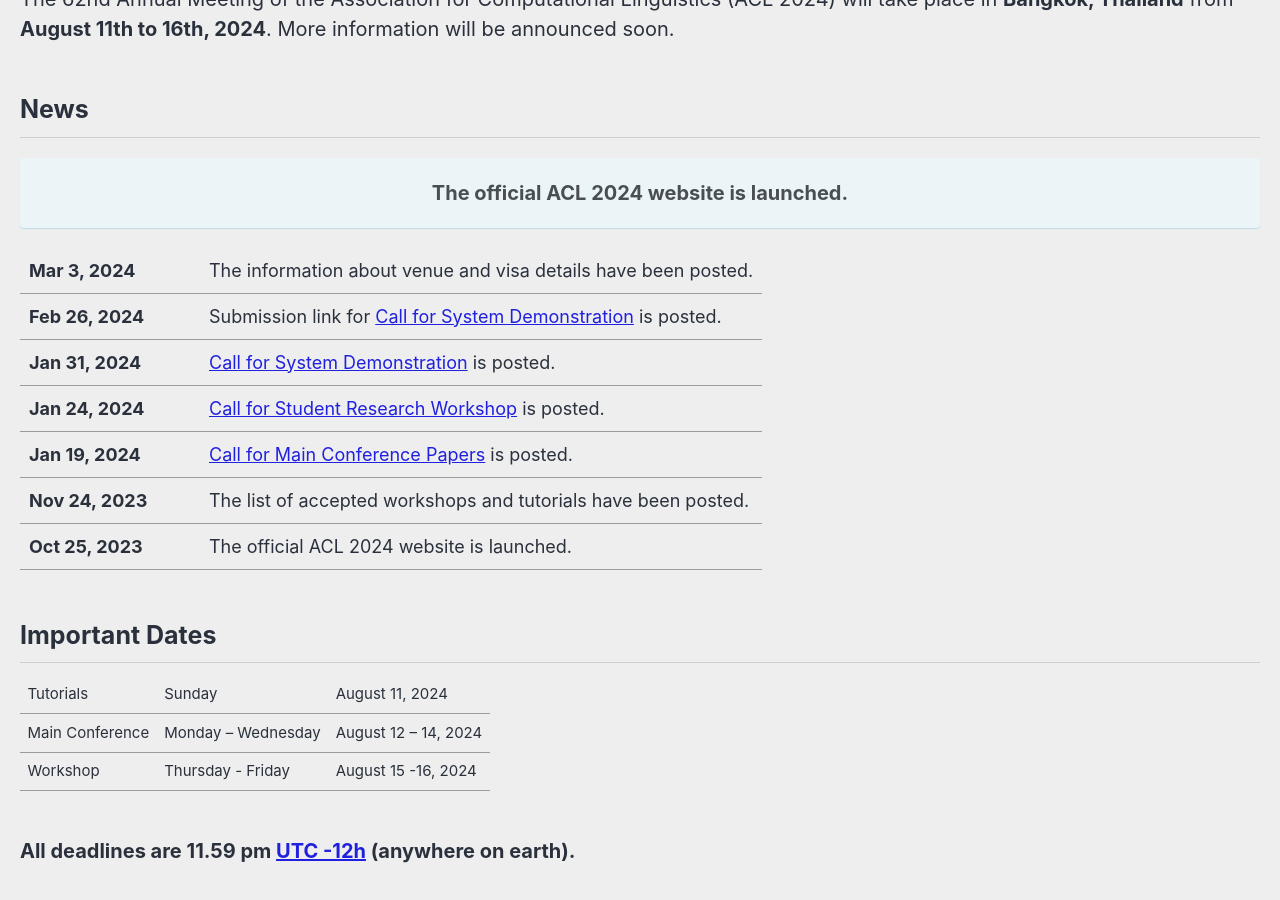
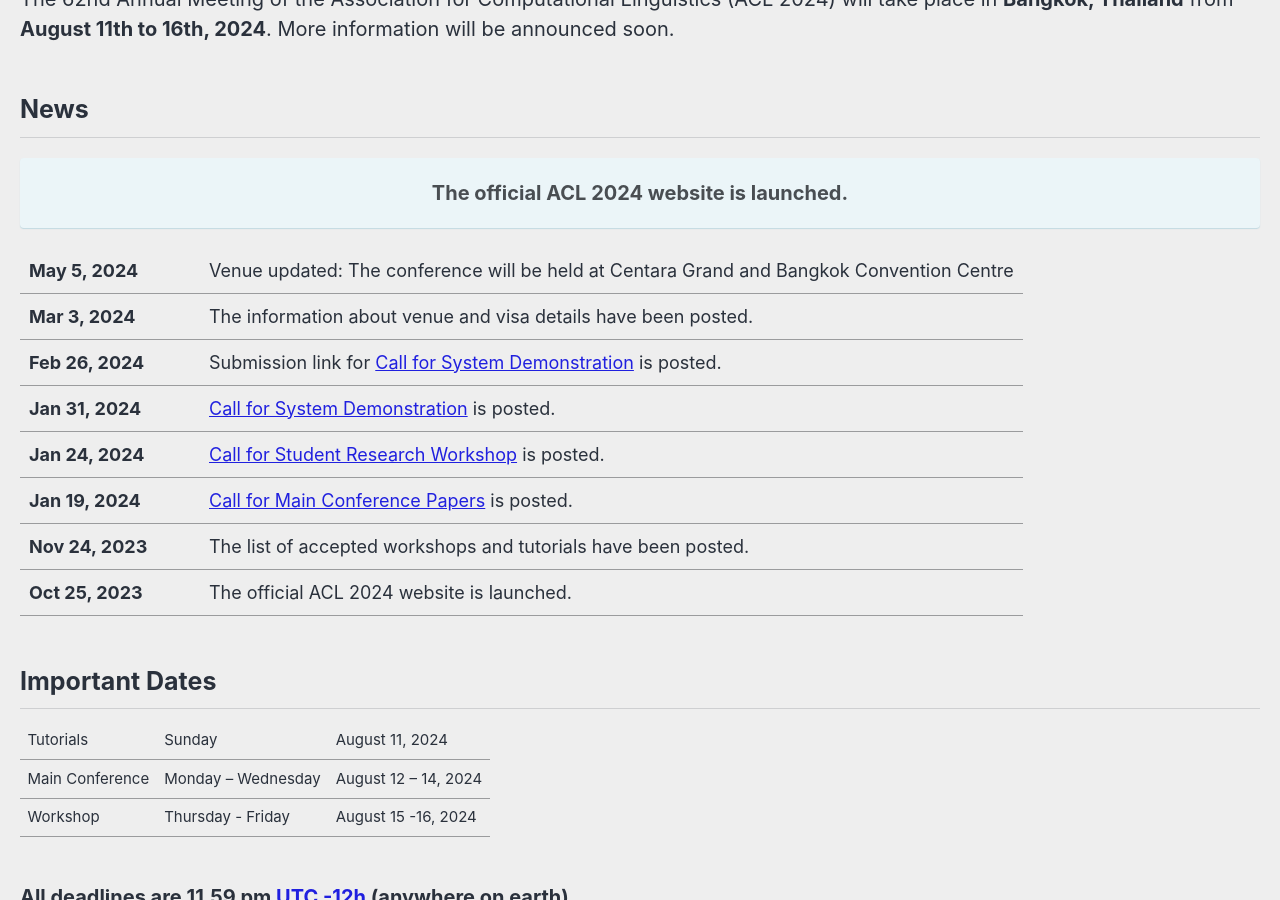
Before and after one commit to acl-org/acl-2024, a Jekyll site: the page built from _pages/home.md, in a window 1280 px wide and 900 px high, scrolled down 577 px. Built offline with Jekyll 4.4.1, drawn with Linux system fonts in a browser that asks for light colours; cached includes are drawn as plain includes; nearby versions of some CDN libraries.

Commit message:
Update venue information

```diff
--- a/_pages/home.md
+++ b/_pages/home.md
@@ -66,6 +66,7 @@
 .news-table { font-size: .9em; table-layout: fixed; }
 .news-table tr td:nth-child(1) { font-weight: bold; width: 10em; }
 </style>
+| May 5, 2024 | Venue updated: The conference will be held at Centara Grand and Bangkok Convention Centre
 | Mar 3, 2024 | The information about venue and visa details have been posted.
 | Feb 26, 2024 | Submission link for [Call for System Demonstration](/calls/system_demonstration) is posted.
 | Jan 31, 2024 | [Call for System Demonstration](/calls/system_demonstration) is posted.
```
Also changed, not shown: _pages/about/venue.md (+5 -1 lines), _pages/about/img.png (added).
